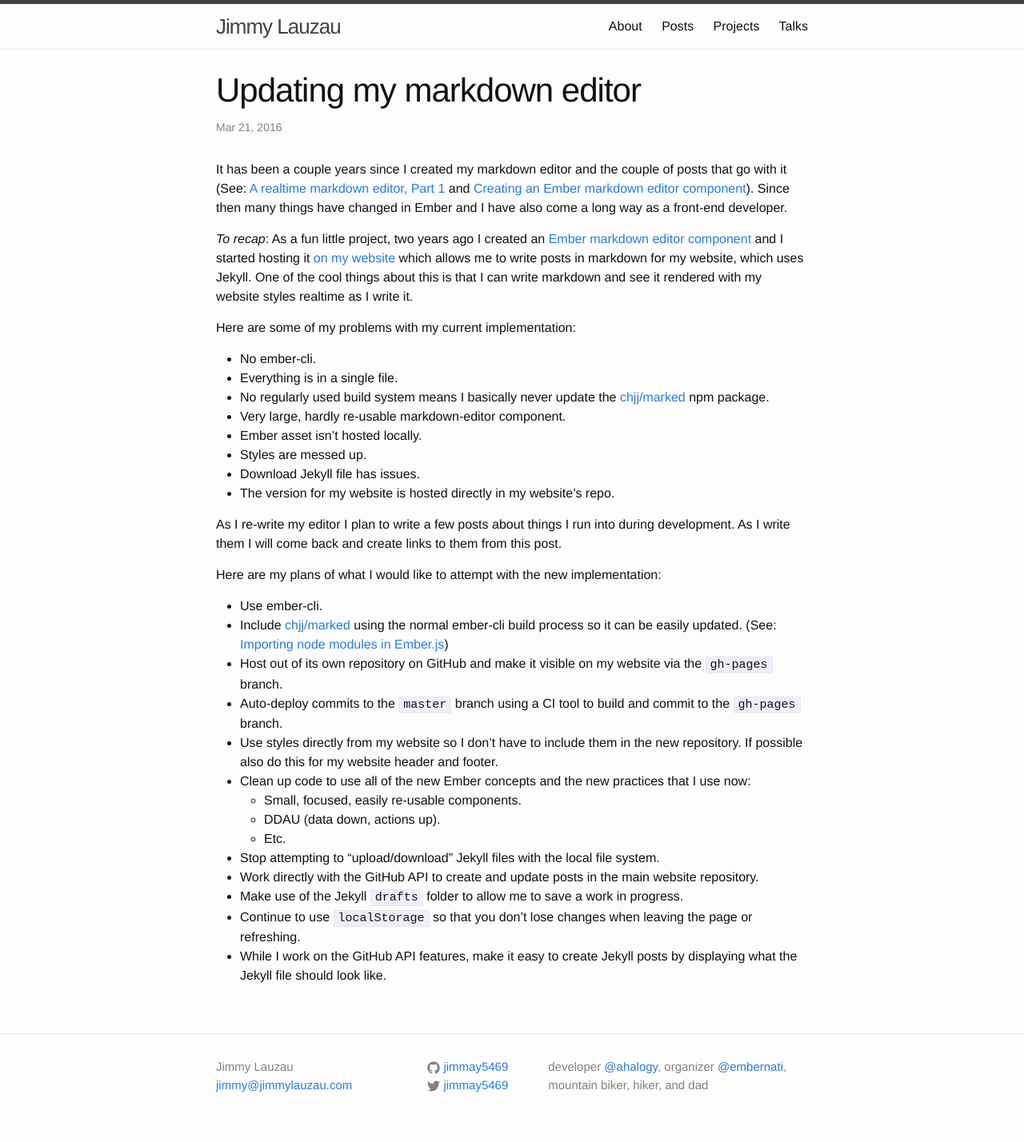
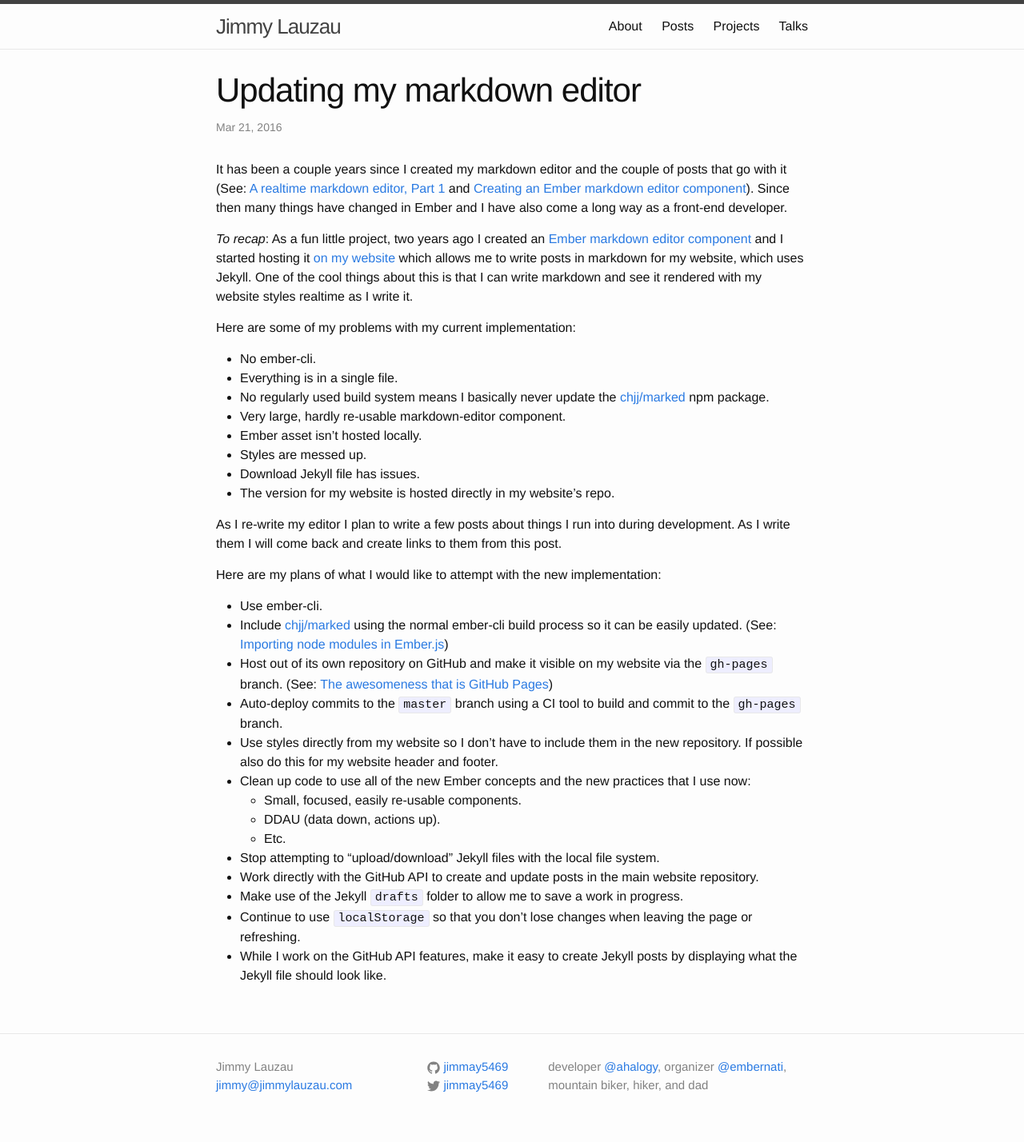
Before and after one commit to jimmay5469/jimmay5469.github.io, a Jekyll site: the page built from _posts/2016-03-21-updating-my-markdown-editor.md, in a window 1280 px wide. Shown: the whole page at 80% size. Built offline with Jekyll 4.4.1, drawn with Linux system fonts in a browser that asks for light colours.

Commit message:
Add link to gh-pages post

```diff
--- a/_posts/2016-03-21-updating-my-markdown-editor.md
+++ b/_posts/2016-03-21-updating-my-markdown-editor.md
@@ -25,7 +25,7 @@
 
 - Use ember-cli.
 - Include [chjj/marked](https://github.com/chjj/marked) using the normal ember-cli build process so it can be easily updated. (See: [Importing node modules in Ember.js](/blog/2016/03/22/importing-node-modules-in-ember-js))
-- Host out of its own repository on GitHub and make it visible on my website via the `gh-pages` branch.
+- Host out of its own repository on GitHub and make it visible on my website via the `gh-pages` branch. (See: [The awesomeness that is GitHub Pages](/blog/2016/03/23/the-awesomeness-that-is-github-pages))
 - Auto-deploy commits to the `master` branch using a CI tool to build and commit to the `gh-pages` branch.
 - Use styles directly from my website so I don't have to include them in the new repository. If possible also do this for my website header and footer.
 - Clean up code to use all of the new Ember concepts and the new practices that I use now:
```
